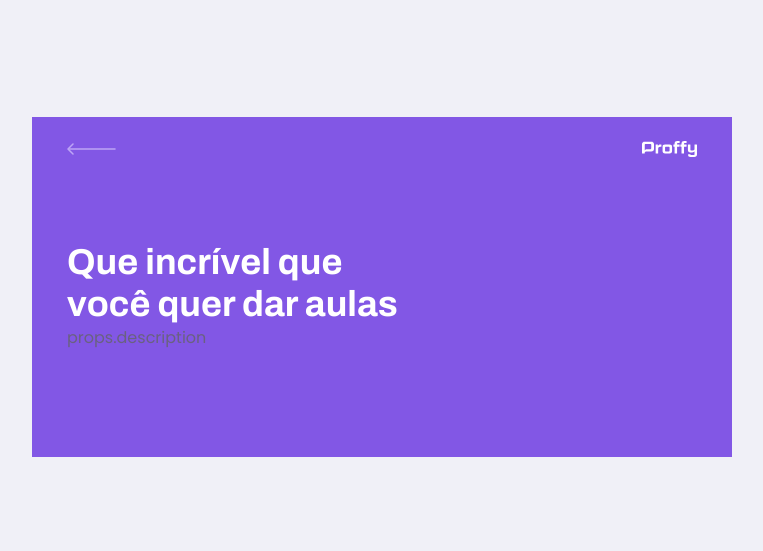
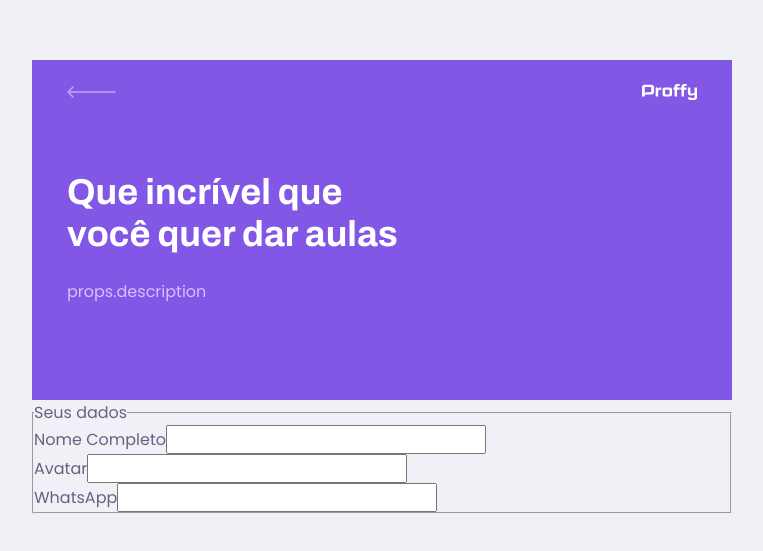
Before and after one commit to CharlesPereira1/NLW2-proffy, a React (Create React App) app in the folder web/: page /give-classes in a window 1280 px wide. Shown: the part 113-664 px from the top of the page, without its empty margins (258-1021 px from the left). Built offline with nearby package versions, Linux system fonts and the light colour scheme.

Commit message:
component props descriptions

```diff
--- a/web/src/components/PageHeader/index.tsx
+++ b/web/src/components/PageHeader/index.tsx
@@ -23,7 +23,6 @@
 
       <div className="header-content">
         <strong>{props.title}</strong>
-
         {props.description && <p>props.description</p>}
 
         {props.children}
--- a/web/src/components/PageHeader/styles.css
+++ b/web/src/components/PageHeader/styles.css
@@ -40,6 +40,14 @@
   color: var(--color-title-in-primary);
 }
 
+.page-header .header-content p {
+  max-width: 30rem;
+  font-size: 1.6rem;
+  line-height: 2.6rem;
+  color: var(--color-text-in-primary);
+  margin-top: 2.4rem;
+}
+
 @media (min-width: 700px) {
   .page-header {
     height: 340px;
--- a/web/src/pages/TeacherForm/index.tsx
+++ b/web/src/pages/TeacherForm/index.tsx
@@ -8,6 +8,27 @@
         title="Que incrível que você quer dar aulas"
         description="O primeiro passo é preencher esse formuário de inscrição"
       />
+
+      <main>
+        <fieldset>
+          <legend>Seus dados</legend>
+
+          <div className="input-block">
+            <label htmlFor="name">Nome Completo</label>
+            <input type="text" id="name" />
+          </div>
+
+          <div className="input-block">
+            <label htmlFor="avatar">Avatar</label>
+            <input type="text" id="avatar" />
+          </div>
+
+          <div className="input-block">
+            <label htmlFor="whatsapp">WhatsApp</label>
+            <input type="text" id="whatsapp" />
+          </div>
+        </fieldset>
+      </main>
     </div>
   );
 }
```
